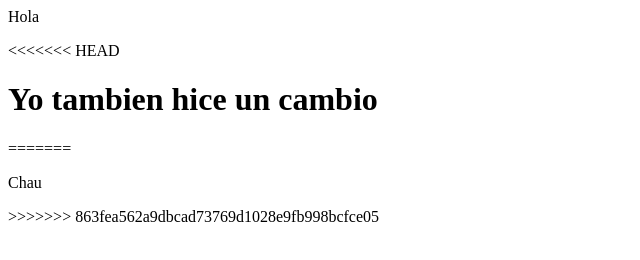
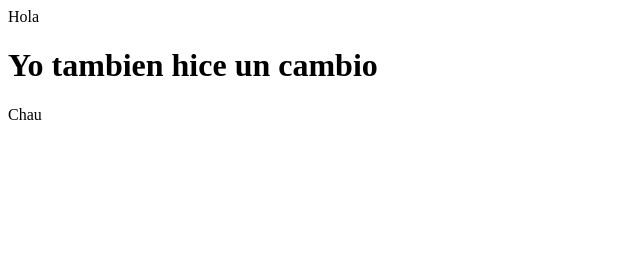
Before and after one commit to nicomanzanel/proyecto, a plain HTML site: page page1.html in a window 1280 px wide. Shown: the whole page, without its empty margins (0-640 px from the left). Drawn offline with Linux system fonts and the light colour scheme.

Commit message:
merge ultimo

```diff
--- a/page1.html
+++ b/page1.html
@@ -4,11 +4,8 @@
     </head>
     <body>
         <p>Hola</p>
-<<<<<<< HEAD
 
         <h1>Yo tambien hice un cambio</h1>
-=======
         <p>Chau</p>
->>>>>>> 863fea562a9dbcad73769d1028e9fb998bcfce05
     </body>
 </html>
```
